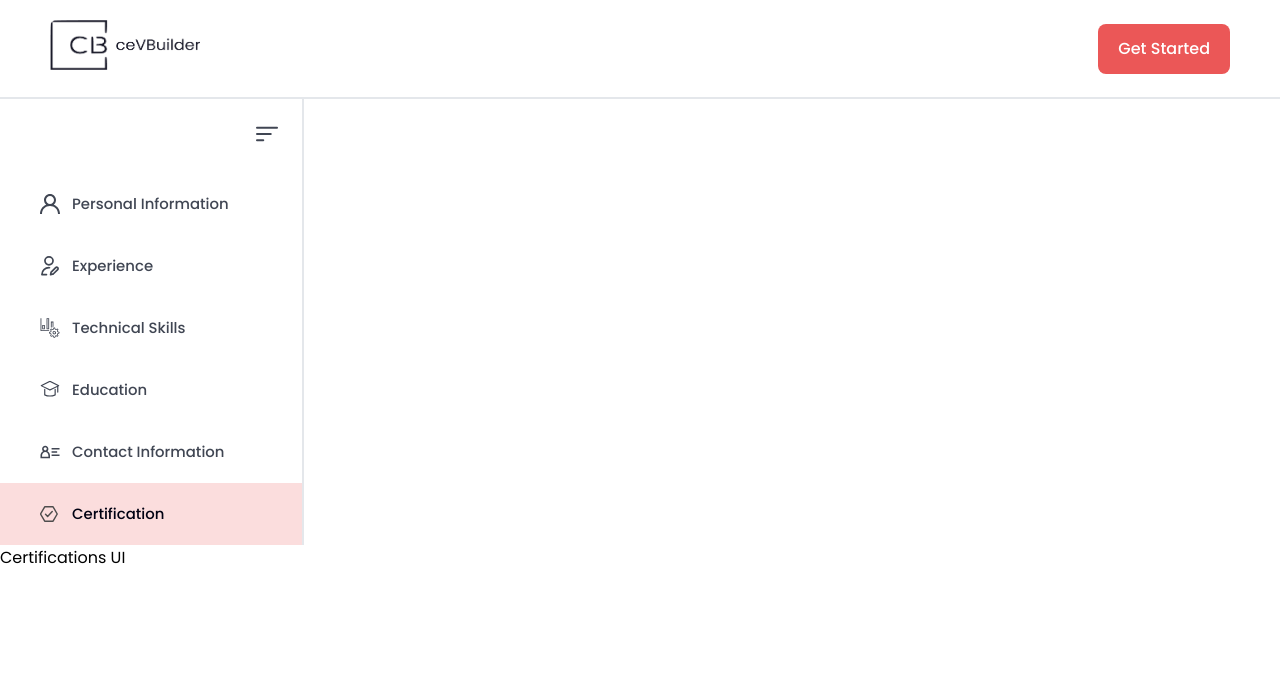
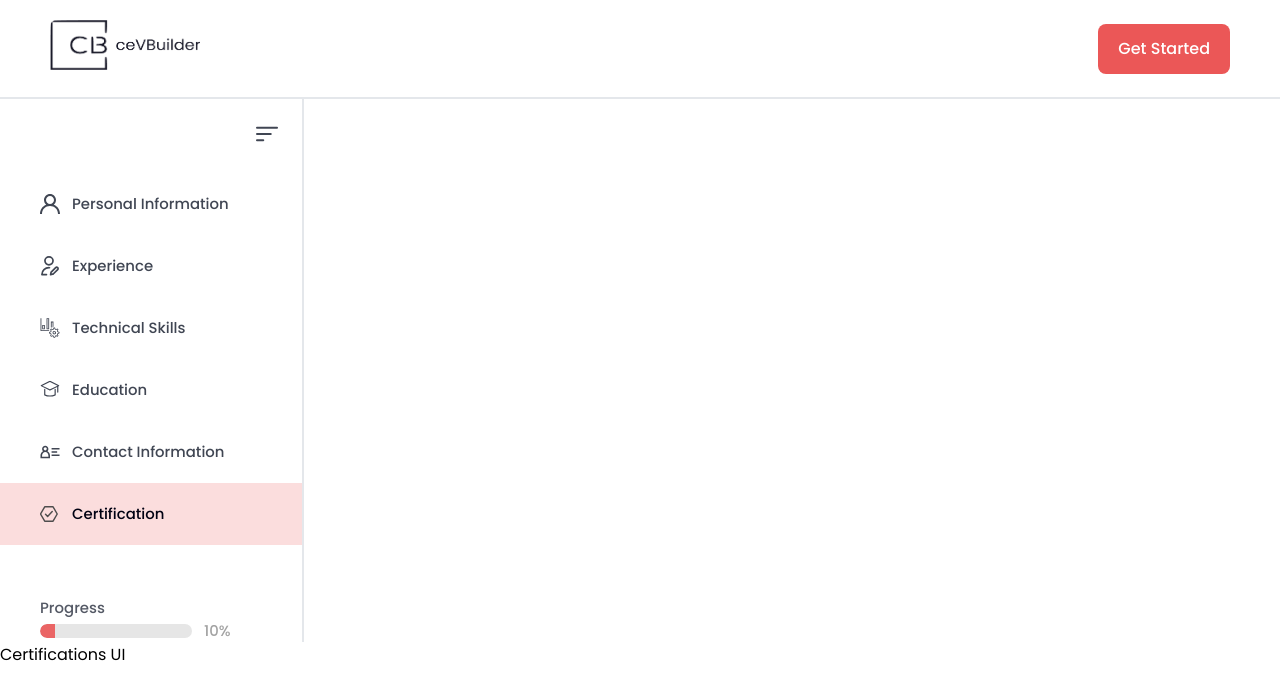
Before and after one commit to Moamal-2000/resume-builder, a Next.js app: page /builder/certification in a window 1280 px wide. Shown: the top 700 px of the page. Built offline with nearby package versions, Linux system fonts and the light colour scheme.

Commit message:
feat(Sidebar): add step-based progress bar with styles

```diff
--- a/src/components/BuilderPage/Sidebar/Sidebar/Sidebar.jsx
+++ b/src/components/BuilderPage/Sidebar/Sidebar/Sidebar.jsx
@@ -8,6 +8,7 @@ import s from "./Sidebar.module.scss";
 
 const Sidebar = () => {
   const pathname = usePathname();
+  const resumeProgress = "10%";
 
   return (
     <aside className={s.sidebar}>
@@ -31,6 +32,17 @@ const Sidebar = () => {
           })}
         </ul>
       </nav>
+
+      <div className={s.progressBar}>
+        <span className={s.title}>Progress</span>
+
+        <div className={s.barWrapper}>
+          <div className={s.bar}>
+            <div className={s.progress} style={{ width: resumeProgress }}></div>
+          </div>
+          <span className={s.percentage}>{resumeProgress}</span>
+        </div>
+      </div>
     </aside>
   );
 };
--- a/src/components/BuilderPage/Sidebar/Sidebar/Sidebar.module.scss
+++ b/src/components/BuilderPage/Sidebar/Sidebar/Sidebar.module.scss
@@ -20,7 +20,9 @@
   height: 30px;
 }
 
-.pagesNav {}
+.pagesNav {
+  margin-bottom: 50px;
+}
 
 .pagesNav>ul {}
 
@@ -51,3 +53,45 @@
   width: 20px;
   height: 20px;
 }
+
+.progressBar {
+  font-family: var(--poppins-font);
+  padding-left: 40px;
+}
+
+.progressBar span {
+  font-weight: 500;
+  font-size: .93rem;
+  line-height: 22px;
+  text-transform: capitalize;
+}
+
+.progressBar .title {
+  color: #545965;
+}
+
+.progressBar .barWrapper {
+  display: flex;
+  align-items: center;
+  gap: 12px;
+  user-select: none;
+}
+
+.progressBar .barWrapper .bar {
+  width: 152px;
+  height: 14px;
+  border-radius: 20px;
+  background-color: #e6e6e6;
+  overflow: hidden;
+}
+
+.progressBar .barWrapper .progress {
+  height: 14px;
+  width: attr(data-progress);
+  border-radius: 20px 0 0 20px;
+  background-color: #ea6565;
+}
+
+.progressBar .barWrapper .percentage {
+  color: #a3a3a3;
+}
```
